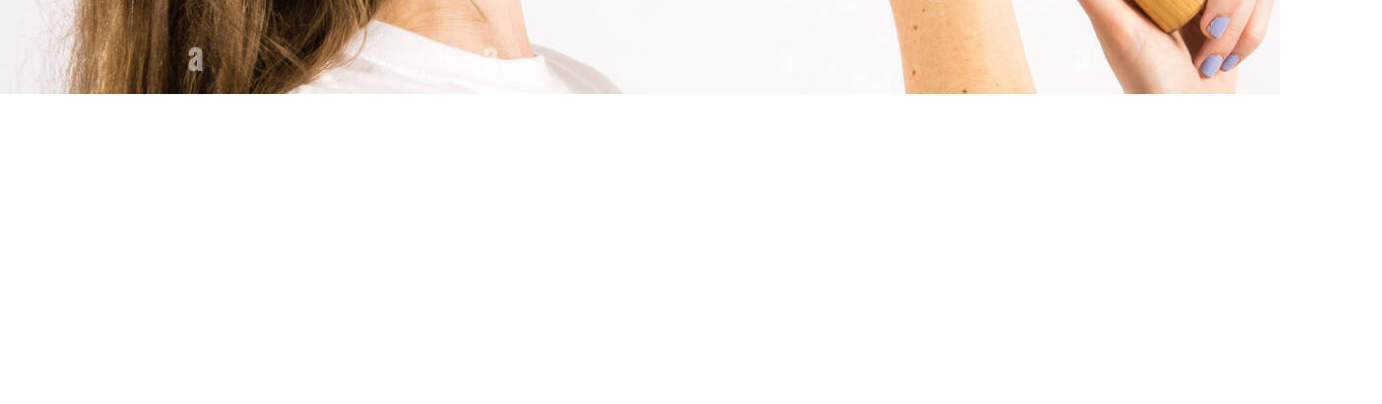
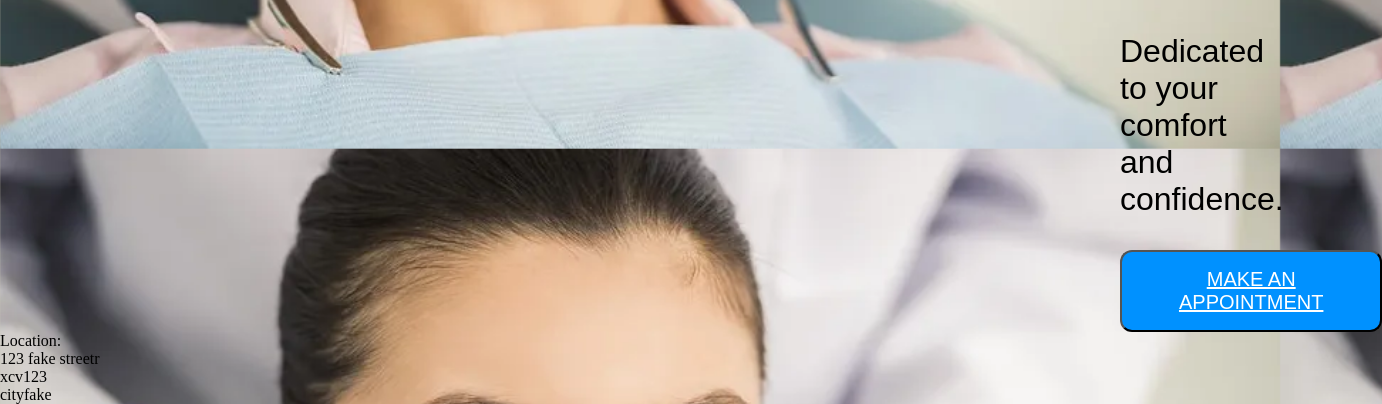
Before and after one commit to aung-st/dental-disaster, a plain HTML site: page home.html in a window 1280 px wide. Shown: the part 706-1110 px from the top of the page, 1382 px wide, since content can reach past the window. Before the commit the page ends 800 px from the top, so only its background shows below. Drawn offline with Linux system fonts and the light colour scheme.

Commit message:
updated background image and aligned text

```diff
--- a/home.html
+++ b/home.html
@@ -14,22 +14,13 @@
                     <li><a href="book_an_appointment.html">Book An Appointment</a></li>
                     <li><a href="contact_us.html">Contact Us</a></li>
                 </ul>
+            </nav>
 
-            </nav>
             <div class="word">
-                <p>Crafting Beautiful Smiles, One Patient at a Time.
-                    Dedicated to your comfort and confidence.</p>
+                <p class="p1">Crafting Beautiful Smiles, One Patient at a Time.</p>
+                    <p class="p2">Dedicated to your comfort and confidence.</p>
             </div>
-            <div class="backgroundimg">
-                <style>
-                    body {
-                    background-image: url('images/teeth.jpg');
-                    background-repeat: no-repeat;
-                    background-attachment: fixed;
-                    background-size: cover;
-                    }
 
-                    </style>
 
                         <button class="AppointmentBooking"><a href="book_an_appointment.html">MAKE AN APPOINTMENT</a></button>
 
--- a/styles.css
+++ b/styles.css
@@ -1,3 +1,13 @@
+body {
+    background-image: url(images/11.jpg);
+    background-attachment: fixed;
+    width: 100%;
+    height: 500px;
+    background-position: center;
+    background-size: cover;
+    height: 100%;
+    margin: 0;
+}
 ul {
     list-style-type: none;
     margin: 0;
@@ -43,24 +53,20 @@ li a:hover{
     background-color: rgb(45, 141, 214);
     transition: width 1s;
 }
-body, html {
-    height: 100%;
-    margin: 0;
+ .p1 {
+    font-size: 3rem;
+    font-family: Arial, Helvetica, sans-serif;
+    margin-left: 60rem;
 }
-
-img {
-    background-image: url('images/teeth.jpg');
-    height: 100%;
-    width: 100%;
-    background-position: center;
-    background-repeat: no-repeat;
-    background-size: cover;
-
+ .p2 {
+    font-size: 2rem;
+    font-family: Arial, Helvetica, sans-serif;
+    margin-left: 60rem;
 }
 .word {
-    text-align: center;
     font-family: Arial, Helvetica, sans-serif;
-    font-size: 2.5rem;
+    margin-left: 10rem;
+    margin-top: 15rem;
 }
 .AppointmentBooking {
     color: rgb(45, 141, 214);
@@ -74,7 +80,7 @@ img {
     justify-content: center;
     align-items: center;
     width: 20.5%;
-    margin: 0 auto;
+    margin-left: 70rem;
 }
     .AppointmentBooking:hover {
     background-color: rgb(0, 145, 255);
```
Also changed, not shown: images/11.jpg (added).
